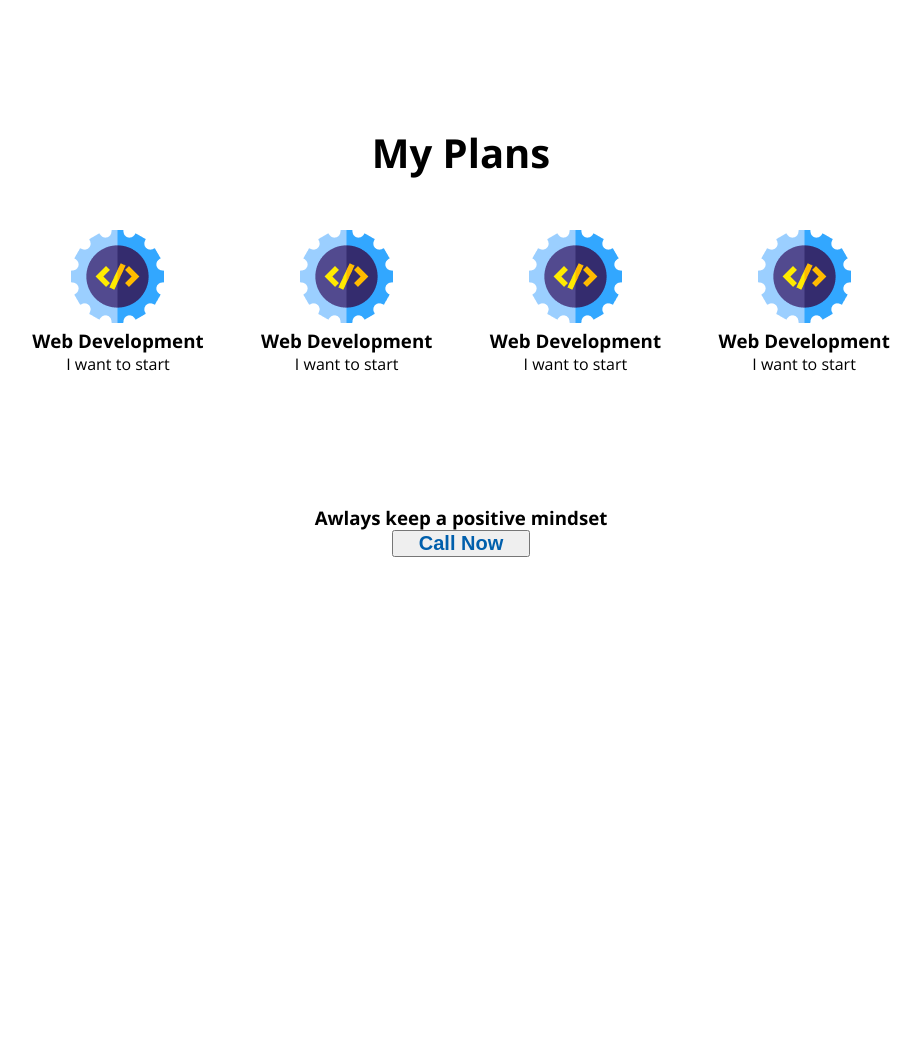
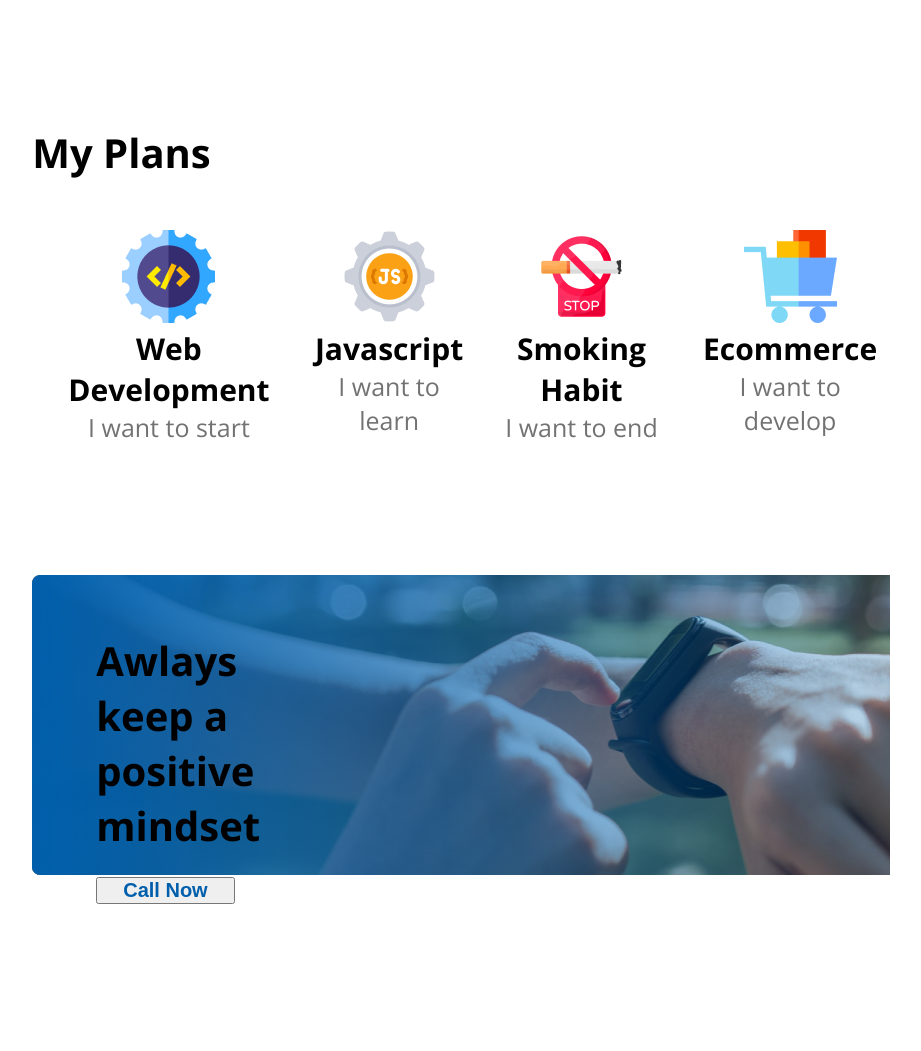
Before and after one commit to onexdhar2/new-year, a plain HTML site: page index.html in a window 1280 px wide. Shown: the part 2320-3371 px from the top of the page, without its empty margins (179-1100 px from the left). Before the commit the page ends 2894 px from the top, so only its background shows below. Drawn offline with nearby package versions, Linux system fonts and the light colour scheme.

Commit message:
third commit

```diff
--- a/index.html
+++ b/index.html
@@ -81,19 +81,19 @@
             <p>I want to start</p>
           </div>
           <div class="card">
-            <img src="./images/web.png" alt="" />
-            <h3>Web Development</h3>
-            <p>I want to start</p>
+            <img src="./images/js.png" alt="" />
+            <h3>Javascript</h3>
+            <p>I want to learn</p>
           </div>
           <div class="card">
-            <img src="./images/web.png" alt="" />
-            <h3>Web Development</h3>
-            <p>I want to start</p>
+            <img src="./images/smoke.png" alt="" />
+            <h3>Smoking Habit</h3>
+            <p>I want to end</p>
           </div>
           <div class="card">
-            <img src="./images/web.png" alt="" />
-            <h3>Web Development</h3>
-            <p>I want to start</p>
+            <img src="./images/ecom.png" alt="" />
+            <h3>Ecommerce</h3>
+            <p>I want to develop</p>
           </div>
         </div>
         <div class="add">
--- a/style.css
+++ b/style.css
@@ -16,10 +16,10 @@
   font-weight: 600;
   cursor: pointer;
 }
-li{
+li {
   list-style: none;
 }
-a{
+a {
   text-decoration: none;
 }
 /* shared code */
@@ -45,10 +45,10 @@ a{
   margin-bottom: 32px;
 }
 /* previous */
-#previous{
+#previous {
   margin-top: 130px;
 }
-#previous .previous-conntainer{
+#previous .previous-conntainer {
   width: 67%;
   max-width: 1172px;
   margin: 0 auto;
@@ -56,42 +56,61 @@ a{
   justify-content: space-between;
   align-items: center;
 }
-#previous .previous-conntainer .my-image{
+#previous .previous-conntainer .my-image {
   max-width: 570px;
   margin-right: 87px;
 }
-.previous-conntainer .my-failures-list h3{
+.previous-conntainer .my-failures-list h3 {
   font-size: 40px;
   font-weight: bold;
   margin-bottom: 24px;
 }
-.previous-conntainer .my-failures-list p{
+.previous-conntainer .my-failures-list p {
   font-size: 16px;
   line-height: 26px;
   color: #444343;
   margin-bottom: 15px;
 }
-.previous-conntainer ul li{
+.previous-conntainer ul li {
   font-size: 16px;
   line-height: 26px;
 }
 /* plans */
-#plans-container{
+#plans-container {
   margin-top: 130px;
-  text-align: center;
 }
-.plans-container{
+.plans-container {
   width: 67%;
   max-width: 1140px;
   margin: 0 auto;
 }
-.plans-container h2{
+.plans-container h2 {
   font-size: 40px;
   font-weight: bold;
   margin-bottom: 50px;
 }
-.plans-container .plans-card{
+.plans-container .plans-card {
   display: flex;
+  text-align: center;
   justify-content: space-between;
   margin-bottom: 130px;
 }
+.plans-card .card h3 {
+  font-size: 30px;
+  font-weight: bold;
+}
+.plans-card .card p {
+  font-size: 25px;
+  color: #737272;
+}
+.add {
+  padding: 59px 617px 147px 64px;
+  background-image: url(./images/gradient1.png), url(./images/watch.png);
+  background-repeat: no-repeat, no-repeat;
+}
+
+.add h3 {
+  font-size: 40px;
+  font-weight: bold;
+  margin-bottom: 24px;
+}
```
